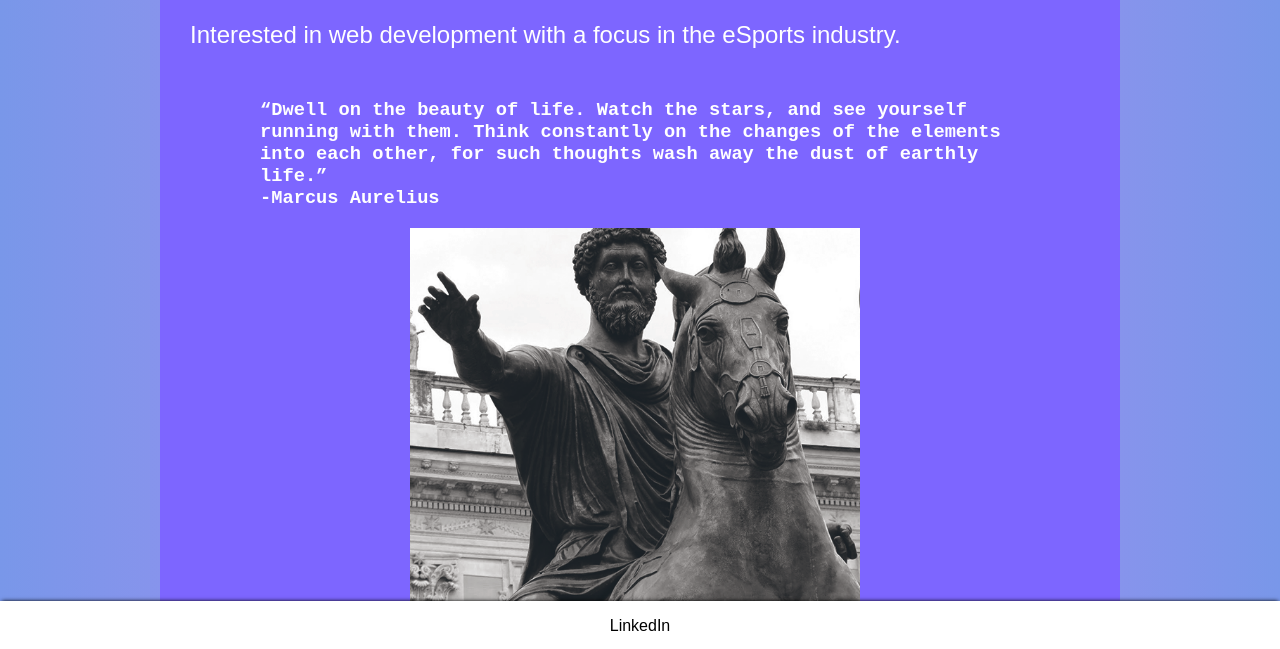
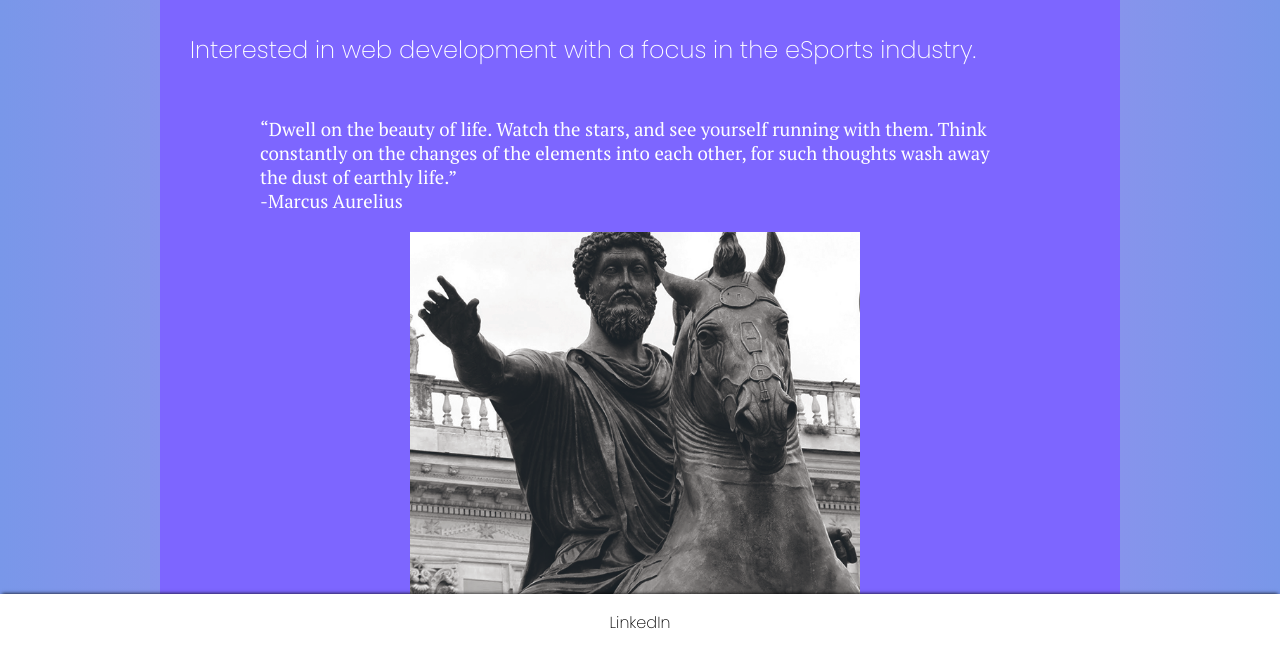
Before and after one commit to Carlos-Alvira-Natal-Personal-Website/personal_website, a plain HTML site: page index.html in a window 1280 px wide. Shown: the part 149-798 px from the top of the page. Drawn offline with Linux system fonts and the light colour scheme.

Commit message:
Added Google Fonts to the website.

```diff
--- a/index.html
+++ b/index.html
@@ -5,6 +5,18 @@
     <meta http-equiv="X-UA-Compatible" content="IE=edge" />
     <meta name="viewport" content="width=device-width, initial-scale=1.0" />
     <link rel="stylesheet" href="style.css" />
+    <link rel="preconnect" href="https://fonts.googleapis.com" />
+    <link rel="preconnect" href="https://fonts.gstatic.com" crossorigin />
+    <link
+      href="https://fonts.googleapis.com/css2?family=Poppins:wght@200&display=swap"
+      rel="stylesheet"
+    />
+    <link rel="preconnect" href="https://fonts.googleapis.com" />
+    <link rel="preconnect" href="https://fonts.gstatic.com" crossorigin />
+    <link
+      href="https://fonts.googleapis.com/css2?family=PT+Serif&display=swap"
+      rel="stylesheet"
+    />
     <script src="javascript.js"></script>
     <title>Home</title>
   </head>
@@ -28,7 +40,8 @@
         other, for such thoughts wash away the dust of earthly life.”<br />
         -Marcus Aurelius
       </h3>
-      <img class="marcus"
+      <img
+        class="marcus"
         src="images/Design_Greatness_Marcus_Aurelius_On_Horse.png"
         alt="Marcus Aurelius"
       />
--- a/style.css
+++ b/style.css
@@ -2,7 +2,7 @@
     box-sizing: border-box;
 }
 html {
-  font-family: Arial, Helvetica, sans-serif;
+  font-family: 'Poppins', sans-serif;
   background-image: linear-gradient(
     to right,
     rgb(121, 151, 233),
@@ -48,7 +48,8 @@ h2 {
 h3 {
   padding-left: 100px;
   padding-right: 100px;
-  font-family: "Courier New", monospace;
+  font-family: 'PT Serif', serif;
+  font-weight: 150;
 }
 
 .navbar {
```
Also changed, not shown: about.html (+3 -0 lines), portfolio.html (+6 -0 lines).
